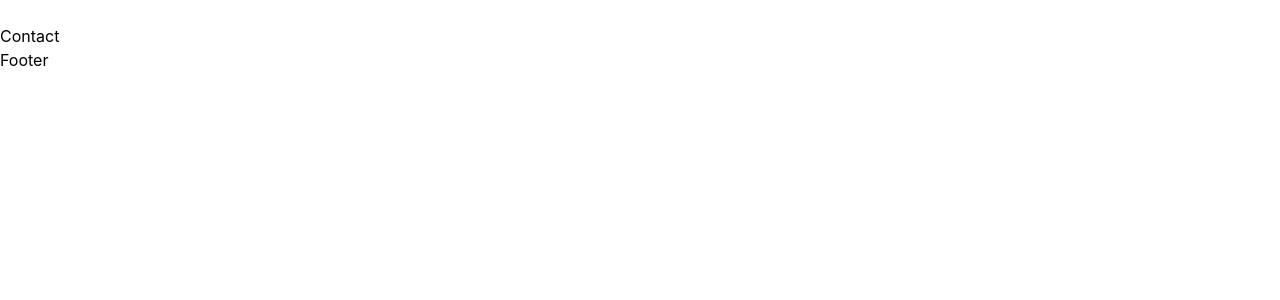
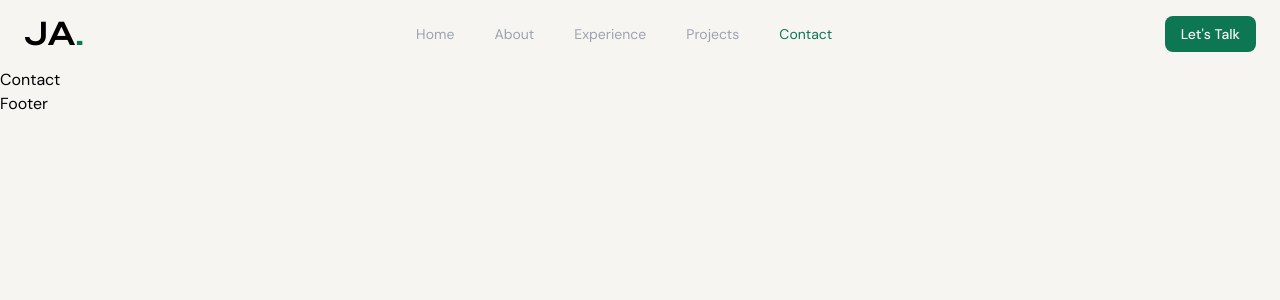
Before and after one commit to jatinagrahari/Jatin-Agrahari-Portfolio, a React (Vite) app: page /contact in a window 1280 px wide. Shown: the top 300 px of the page. Built offline with nearby package versions, Linux system fonts and the light colour scheme.

Commit message:
navbar created

```diff
--- a/package.json
+++ b/package.json
@@ -11,6 +11,7 @@
   },
   "dependencies": {
     "@tailwindcss/vite": "^4.3.2",
+    "lucide-react": "^1.24.0",
     "motion": "^12.42.2",
     "react": "^19.2.7",
     "react-dom": "^19.2.7",
--- a/src/components/Layout/Layout.jsx
+++ b/src/components/Layout/Layout.jsx
@@ -1,6 +1,6 @@
 import React from "react";
-import Navbar from "../Navbar";
-import Footer from "../Footer";
+import Navbar from "./Navbar";
+import Footer from "./Footer";
 import { Outlet } from "react-router-dom";
 
 const Layout = () => {
--- /dev/null
+++ b/src/components/Layout/Navbar.jsx
@@ -0,0 +1,107 @@
+import React, { useState } from "react";
+import { NavLink } from "react-router-dom";
+import { navLinks } from "../../data";
+import Button from "../Ui/Button";
+import { Menu, X } from "lucide-react";
+import { motion } from "motion/react";
+
+const Navbar = () => {
+  const [isMenuOpen, setIsMenuOpen] = useState(false);
+
+  return (
+    <div className="sticky top-0 z-50 bg-bg py-4 md:py-0 glass">
+      {/* Desktop nav */}
+      <div className="flex justify-between items-center max-w-7xl mx-auto px-6">
+        <div className="">
+          <div className="font-display font-bold text-2xl md:text-4xl tracking-tight">
+            JA<span className="text-dark-accent">.</span>
+          </div>
+        </div>
+        <div className="hidden md:flex gap-10 py-6 ">
+          {navLinks.map((link) => (
+            <NavLink
+              key={link.path}
+              to={link.path}
+              className={({ isActive }) =>
+                `font-body text-sm transition-colors duration-200 ${
+                  isActive
+                    ? "text-dark-accent"
+                    : "text-text-dim hover:text-bg-soft"
+                }`
+              }
+            >
+              {link.label}
+            </NavLink>
+          ))}
+        </div>
+        <div className="hidden md:flex">
+          <Button children={"Let's Talk"} />
+        </div>
+
+        {/* Mobile nav  */}
+
+        <motion.button
+          whileTap={{ scale: 0.9 }}
+          whileHover={{ scale: 1.05 }}
+          onClick={() => setIsMenuOpen(!isMenuOpen)}
+          className="md:hidden"
+        >
+          <motion.div
+            key={isMenuOpen ? "close" : "menu"}
+            initial={{ rotate: -90, opacity: 0, scale: 0.8 }}
+            animate={{ rotate: 0, opacity: 1, scale: 1 }}
+            exit={{ rotate: 90, opacity: 0, scale: 0.8 }}
+            transition={{
+              duration: 0.25,
+              ease: "easeInOut",
+            }}
+          >
+            {isMenuOpen ? <X size={28} /> : <Menu size={28} />}
+          </motion.div>
+        </motion.button>
+
+        {isMenuOpen ? (
+          <motion.div
+            initial={{
+              opacity: 0,
+              y: -40,
+            }}
+            animate={{
+              opacity: 1,
+              y: 0,
+            }}
+            exit={{
+              opacity: 0,
+              y: -40,
+            }}
+            transition={{
+              duration: 0.35,
+              ease: "easeInOut",
+            }}
+            className="absolute top-full left-0 w-full bg-bg shadow-xl py-6 px-6 flex flex-col gap-6 z-40 "
+          >
+            {navLinks.map((link) => (
+              <NavLink
+                key={link.path}
+                to={link.path}
+                className={({ isActive }) =>
+                  `font-body text-md transition-colors duration-200 ${
+                    isActive
+                      ? "text-dark-accent"
+                      : "text-border hover:text-bg-soft"
+                  }`
+                }
+              >
+                {link.label}
+              </NavLink>
+            ))}
+
+            <Button children={"Let's Talk"} />
+          </motion.div>
+        ) : null}
+      </div>
+    </div>
+  );
+};
+
+export default Navbar;
--- a/src/components/Navbar.jsx
+++ /dev/null
@@ -1,17 +0,0 @@
-import React from "react";
-import { Link, useLocation } from "react-router-dom";
-
-const Navbar = () => {
-  return (
-    <div>
-      {/* Desktop nav */}
-      <div className="">{/* logo */}</div>
-      <div className="">
-        <Link />
-      </div>
-      <button></button>
-    </div>
-  );
-};
-
-export default Navbar;
--- /dev/null
+++ b/src/components/Ui/Button.jsx
@@ -0,0 +1,14 @@
+import React from "react";
+
+const Button = ({ children }) => {
+  return (
+    <button
+      className={`inline-flex items-center justify-center rounded-lg font-medium transition-all duration-300 focus:outline-none focus:ring-2 focus:ring-accent
+    bg-dark-accent text-bg hover:bg-accent-glow hover:-translate-y-0.5 px-4 py-3 md:py-2 text-sm cursor-pointer  `}
+    >
+      {children}
+    </button>
+  );
+};
+
+export default Button;
--- a/src/components/Ui/Loader.jsx
+++ b/src/components/Ui/Loader.jsx
@@ -29,14 +29,11 @@ export default function Loader({ onComplete }) {
   }, [onComplete]);
 
   return (
-    <div
-      className="w-screen h-dvh flex items-center justify-center overflow-hidden"
-      style={{ backgroundColor: "var(--color-bg)" }}
-    >
+    <div className="w-screen h-dvh flex items-center justify-center overflow-hidden bg-bg">
       {/* Logo */}
       <div className="p-8 ">
-        <div className="text-center font-stretch-expanded font-bold text-2xl md:text-4xl tracking-tight">
-          JA<span style={{ color: "var(--color-dark-accent)" }}>.</span>
+        <div className="text-center font-display font-bold text-2xl md:text-4xl tracking-tight">
+          JA<span className="text-dark-accent">.</span>
         </div>
 
         {/* Progress bar */}
@@ -63,10 +60,7 @@ export default function Loader({ onComplete }) {
         </div>
 
         {/* tagline */}
-        <div
-          className="font-body text-center  text-xs text-muted mt-4 tracking-widest uppercase"
-          style={{ fontFamily: "var(--font-display)" }}
-        >
+        <div className="font-display text-center  text-xs text-muted mt-4 tracking-widest uppercase">
           Front End Developer
         </div>
       </div>
--- a/src/data/siteConfig.js
+++ b/src/data/index.js
@@ -28,6 +28,29 @@ export const siteConfig = {
   ],
 };
 
+export const navLinks = [
+  {
+    label: "Home",
+    path: "/",
+  },
+  {
+    label: "About",
+    path: "/about",
+  },
+  {
+    label: "Experience",
+    path: "/experience",
+  },
+  {
+    label: "Projects",
+    path: "/projects",
+  },
+  {
+    label: "Contact",
+    path: "/contact",
+  },
+];
+
 // export const EMAIL_CONFIG = {
 //   serviceId: import.meta.env.VITE_EMAILJS_SERVICE_ID ?? "",
 //   templateId: import.meta.env.VITE_EMAILJS_TEMPLATE_ID ?? "",
--- a/src/index.css
+++ b/src/index.css
@@ -2,7 +2,22 @@
 
 @import "tailwindcss";
 
-:root {
+/* :root {
+  --color-bg: #f7f5f2;
+  --color-bg-soft: #0f0f0f;
+  --color-surface: #111111;
+  --color-border: #222222;
+  --color-accent: #10b981;
+  --color-dark-accent: #0d7653;
+  --color-accent-glow: #34d399;
+  --color-text: #ffffff;
+  --color-text-dim: #9ca3af;
+  --color-muted: #6b7280;
+  --font-display: "Syne", sans-serif;
+  --font-body: "DM Sans", sans-serif;
+  --font-mono: "JetBrains Mono", monospace;
+} */
+@theme {
   --color-bg: #f7f5f2;
   --color-bg-soft: #0f0f0f;
   --color-surface: #111111;
@@ -17,3 +32,44 @@
   --font-body: "DM Sans", sans-serif;
   --font-mono: "JetBrains Mono", monospace;
 }
+
+@layer base {
+  * {
+    box-sizing: border-box;
+    margin: 0;
+    padding: 0;
+  }
+
+  html {
+    scroll-behavior: smooth;
+    scrollbar-color: var(--color-accent) var(--color-surface);
+    scrollbar-width: thin;
+  }
+
+  html::-webkit-scrollbar {
+    width: 4px;
+  }
+
+  html::-webkit-scrollbar-track {
+    background: var(--color-surface);
+  }
+
+  html::-webkit-scrollbar-thumb {
+    border-radius: 2px;
+    background: var(--color-accent);
+  }
+
+  body {
+    overflow-x: hidden;
+    background: var(--color-bg);
+    /* color: var(--color-text); */
+    font-family: "DM Sans", sans-serif;
+    -webkit-font-smoothing: antialiased;
+    -moz-osx-font-smoothing: grayscale;
+  }
+
+  ::selection {
+    background: var(--color-accent);
+    color: var(--color-bg);
+  }
+}
```
Also changed, not shown: src/components/Layout/Footer.jsx (renamed from src/components/Footer.jsx), 1 other file (tests, documents, lock files or other folders).
